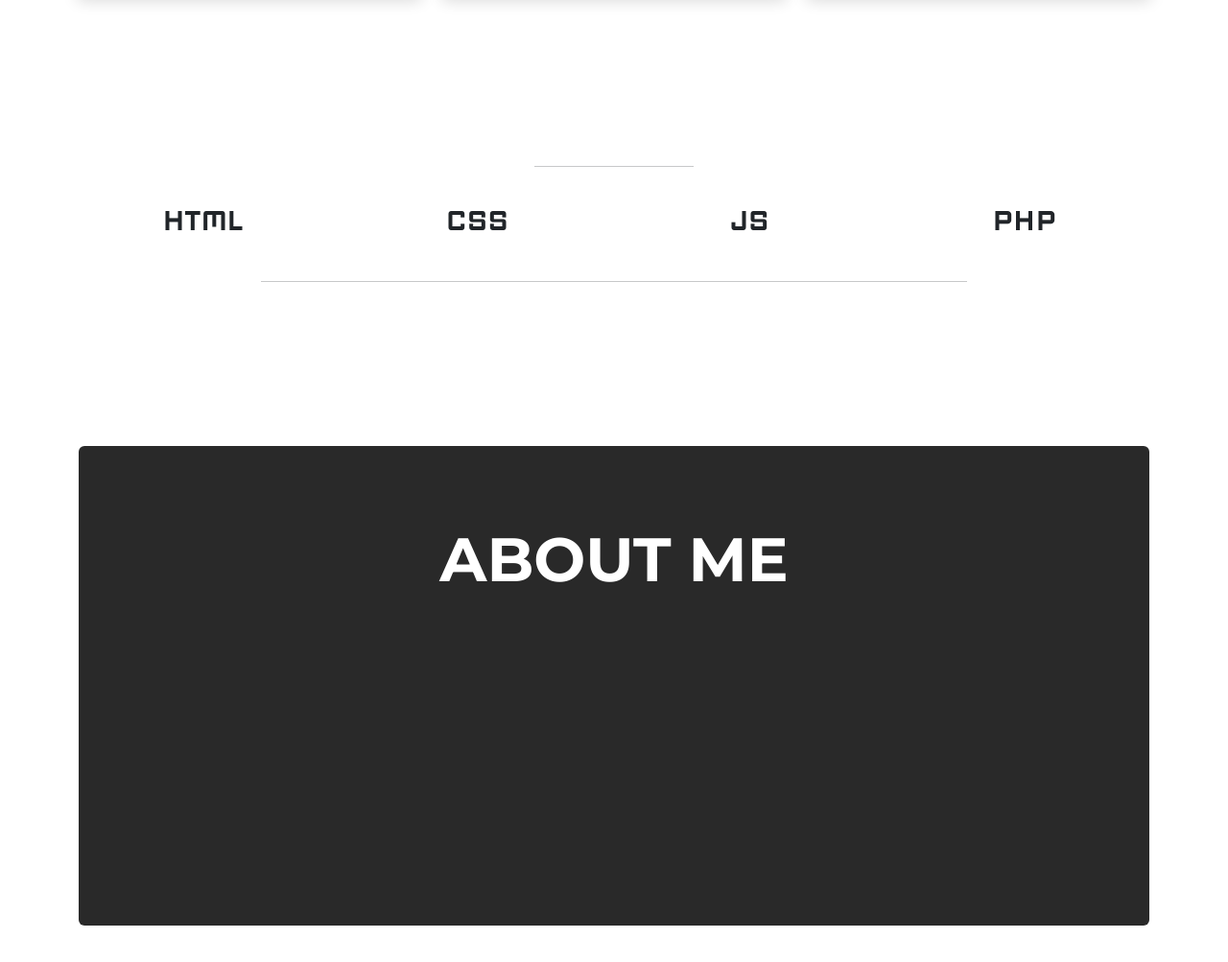
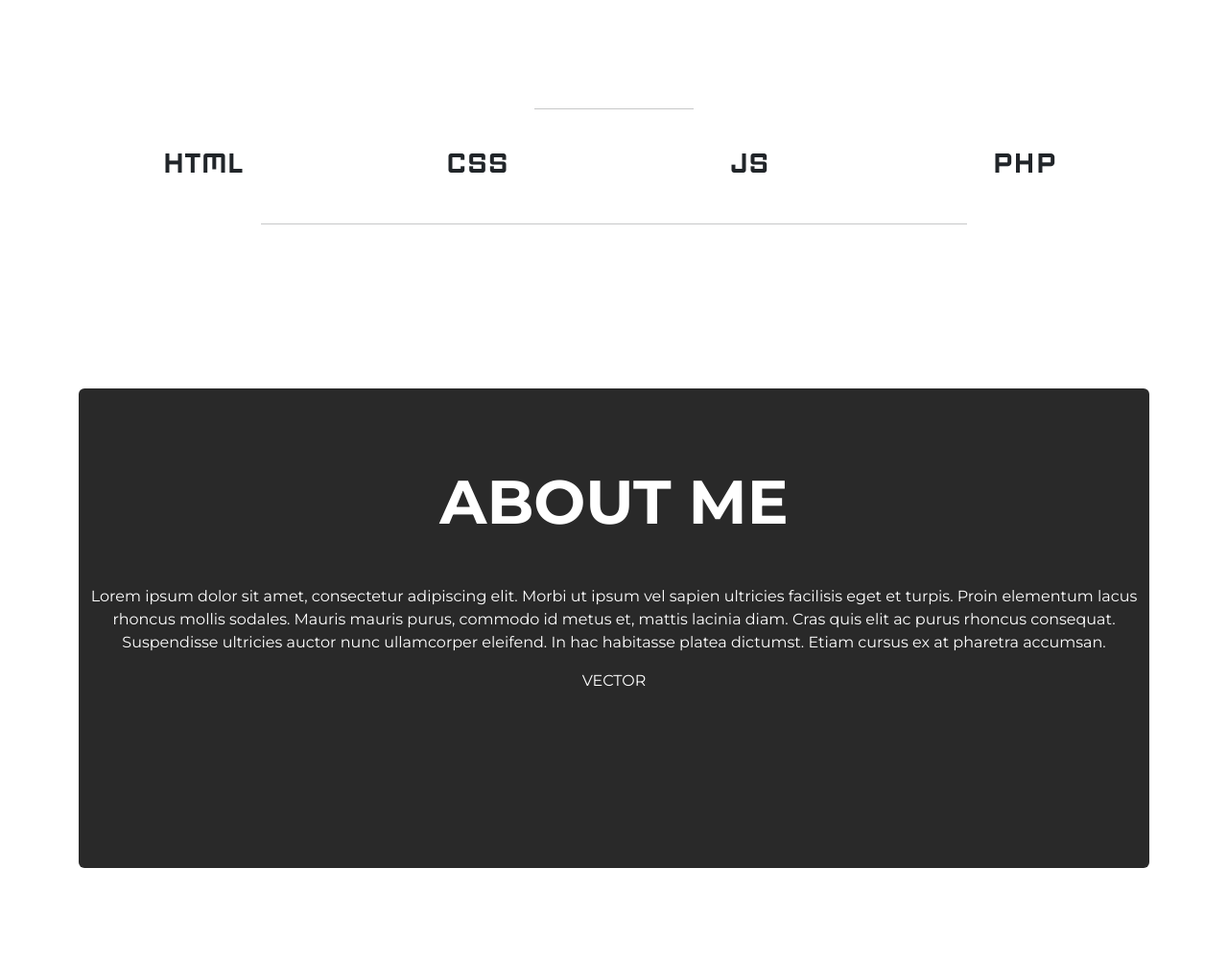
Before and after one commit to JaumeKyC/myWebsite, a plain HTML site: page home.html in a window 1280 px wide. Shown: the part 1209-2212 px from the top of the page at 96% size. Drawn offline with nearby package versions, Linux system fonts and the light colour scheme.

Commit message:
small changes

```diff
--- a/home.css
+++ b/home.css
@@ -72,14 +72,14 @@ div#main{
     font-size: 4rem;
     font-weight: 700;
     padding-bottom: 40px;
-    padding-top: 90px;
+    padding-top: 30px;
 }
 
 .generalTitle{
     font-size: 4rem;
     font-weight: 700;
     padding-bottom: 40px;
-    padding-top: 80px;
+    /* padding-top: 80px; */
 }
 
 .projectsedit{
@@ -104,6 +104,8 @@ div#main{
 #aboutMeCont{
     background-color: rgba(0, 0, 0, 0.841);
     margin-top: 120px;
+    padding-top: 80px;
+    padding-bottom: 80px;
     color: white;
     height: 500px;
 
--- a/home.html
+++ b/home.html
@@ -115,7 +115,11 @@
                     <div class="row text-center">
                         <div class="col">
                             <!-- Apply a hover to move "Recent ProJects" slightly to the right. -->
+                            <!-- Add space with Bootsrap using cols to create a "margin" with the <p> -->
                             <h1 class="generalTitle">ABOUT ME</h1>
+                            <p>Lorem ipsum dolor sit amet, consectetur adipiscing elit. Morbi ut ipsum vel sapien ultricies facilisis eget et turpis. Proin elementum lacus rhoncus mollis sodales. Mauris mauris purus, commodo id metus et, mattis lacinia diam. Cras quis elit ac purus rhoncus consequat. Suspendisse ultricies auctor nunc ullamcorper eleifend. In hac habitasse platea dictumst. Etiam cursus ex at pharetra accumsan.</p>
+                            <p>VECTOR</p>
+
                         </div>
 
                     </div>
```
